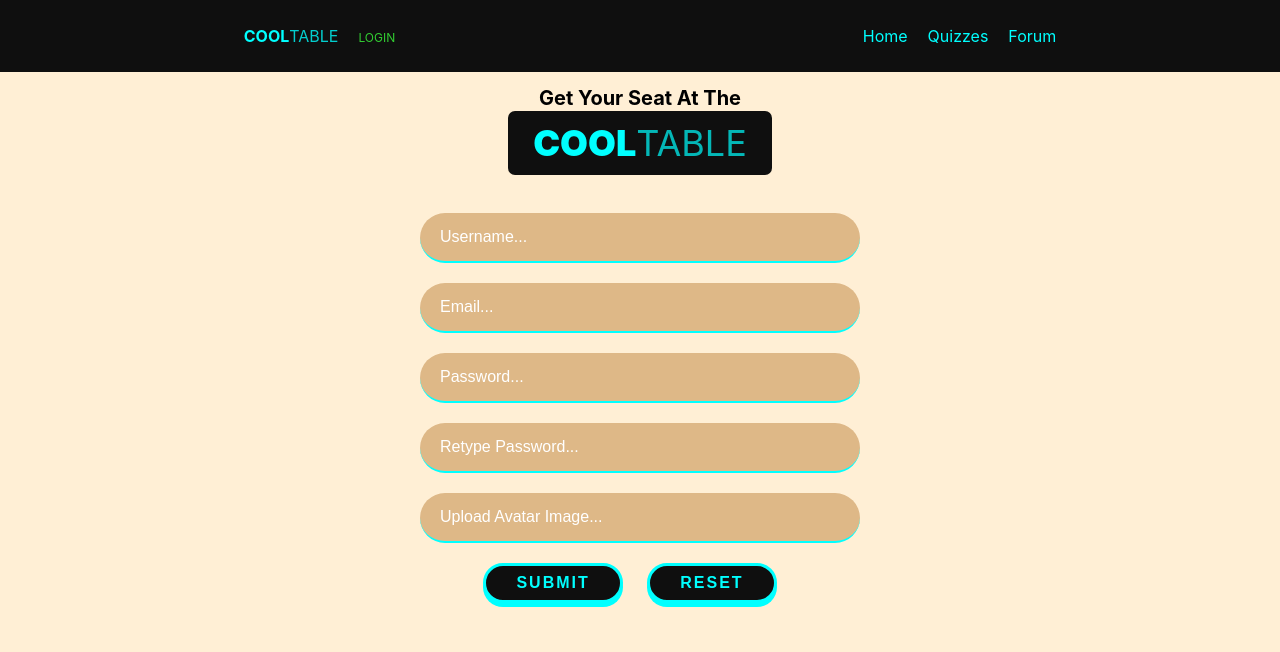
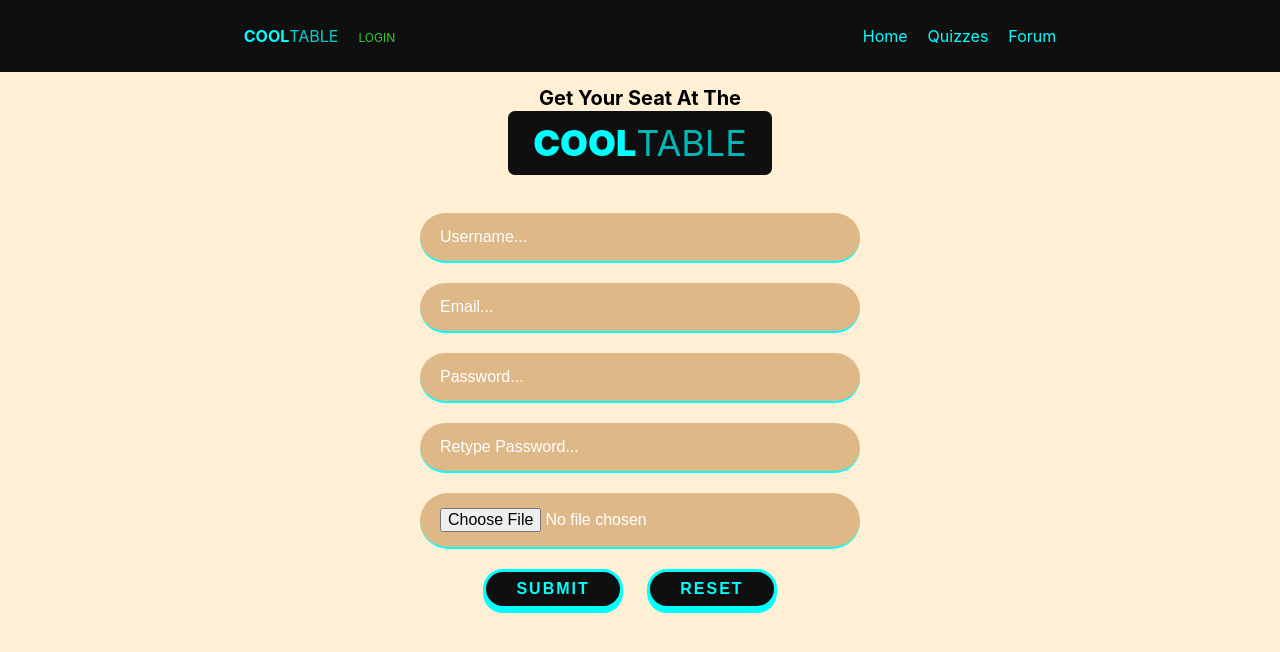
Before and after one commit to wcolts2000/cool_table, a React (Create React App) app in the folder cool_table_client/: page /register in a window 1280 px wide. Shown: the top 652 px of the page. Built offline with nearby package versions, Linux system fonts and the light colour scheme.

Commit message:
changed image upload input to file type

```diff
--- a/cool_table_client/src/App.js
+++ b/cool_table_client/src/App.js
@@ -107,7 +107,6 @@ const Spacer = styled.div`
 // ==============================
 
 export const URL = "https://lambda-study-app.herokuapp.com/api/";
-
 class App extends Component {
   state = {
     isLoggedIn: false
--- a/cool_table_client/src/components/Signup.js
+++ b/cool_table_client/src/components/Signup.js
@@ -1,5 +1,9 @@
 import React, { Component } from "react";
 import styled from "styled-components";
+
+// ==============================
+// =====  Styled Component  =====
+// ==============================
 
 const H1 = styled.h1`
   font-size: 20px;
@@ -22,6 +26,14 @@ const H1 = styled.h1`
     }
   }
 `;
+
+const Input = styled.input`
+  color: white;
+`;
+
+// ==============================
+// =====      Component     =====
+// ==============================
 
 export default class Signup extends Component {
   constructor() {
@@ -82,6 +94,7 @@ export default class Signup extends Component {
           required
           value={this.state.password}
           placeholder="Password..."
+          autoComplete="New Password"
           onChange={this.handleInputChange}
         />
         <input
@@ -90,15 +103,10 @@ export default class Signup extends Component {
           required
           value={this.state.passwordCheck}
           placeholder="Retype Password..."
+          autoComplete="New Password"
           onChange={this.handleInputChange}
         />
-        <input
-          type="url"
-          name="avatar"
-          value={this.state.avatar}
-          placeholder="Upload Avatar Image..."
-          onChange={this.handleInputChange}
-        />
+        <Input type="file" name="avatar" />
         <button type="submit">Submit</button>{" "}
         <button onClick={this.resetForm}>Reset</button>
       </form>
```
